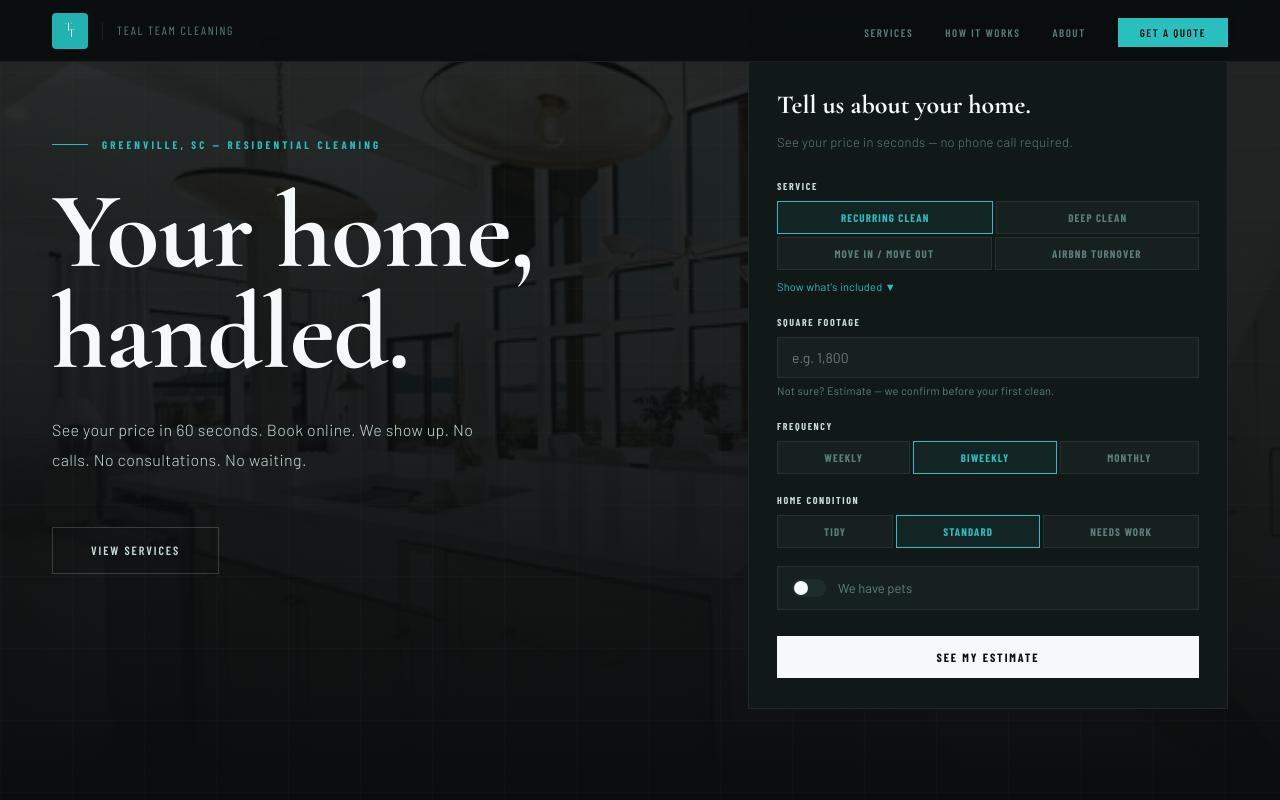
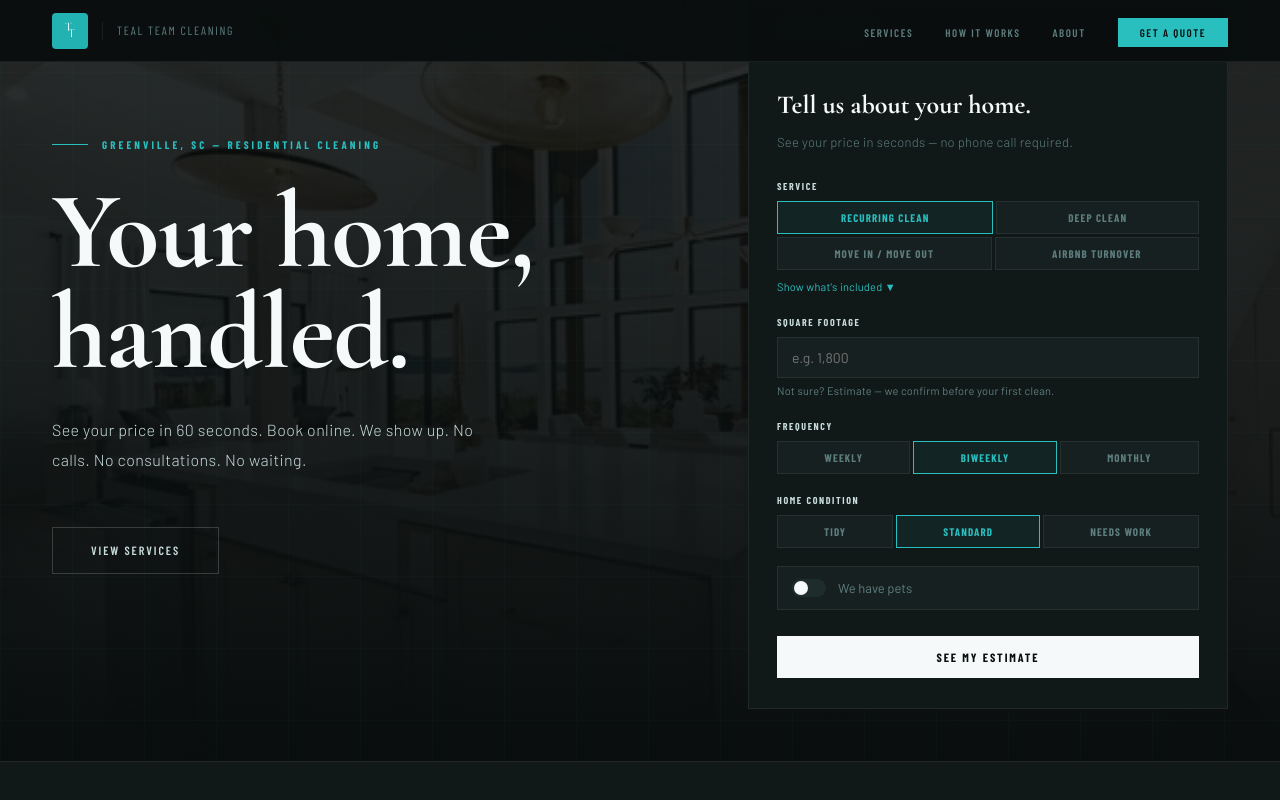
Before and after one commit to jakedono6645/teal-team-cleaning, a React (Vite) app: page / in a window 1280 px wide. Shown: the top 800 px of the page. Built offline with nearby package versions, Linux system fonts and the light colour scheme.

Commit message:
Update App.jsx

```diff
--- a/src/App.jsx
+++ b/src/App.jsx
@@ -264,7 +264,7 @@ export default function App() {
         </ul>
       </nav>
 
-   <section className="hero" style={{ paddingTop: 0 }}>
+   <section className="hero" style={{ paddingTop: 0, minHeight: 'auto' }}>
   <div className="hbg"><img src="/hero.jpg" alt="" /></div>
   <div className="hgrid" />
   <div className="hc" style={{ display: 'flex', alignItems: 'center', justifyContent: 'space-between', gap: '2rem', flexWrap: 'wrap' }}>
```
